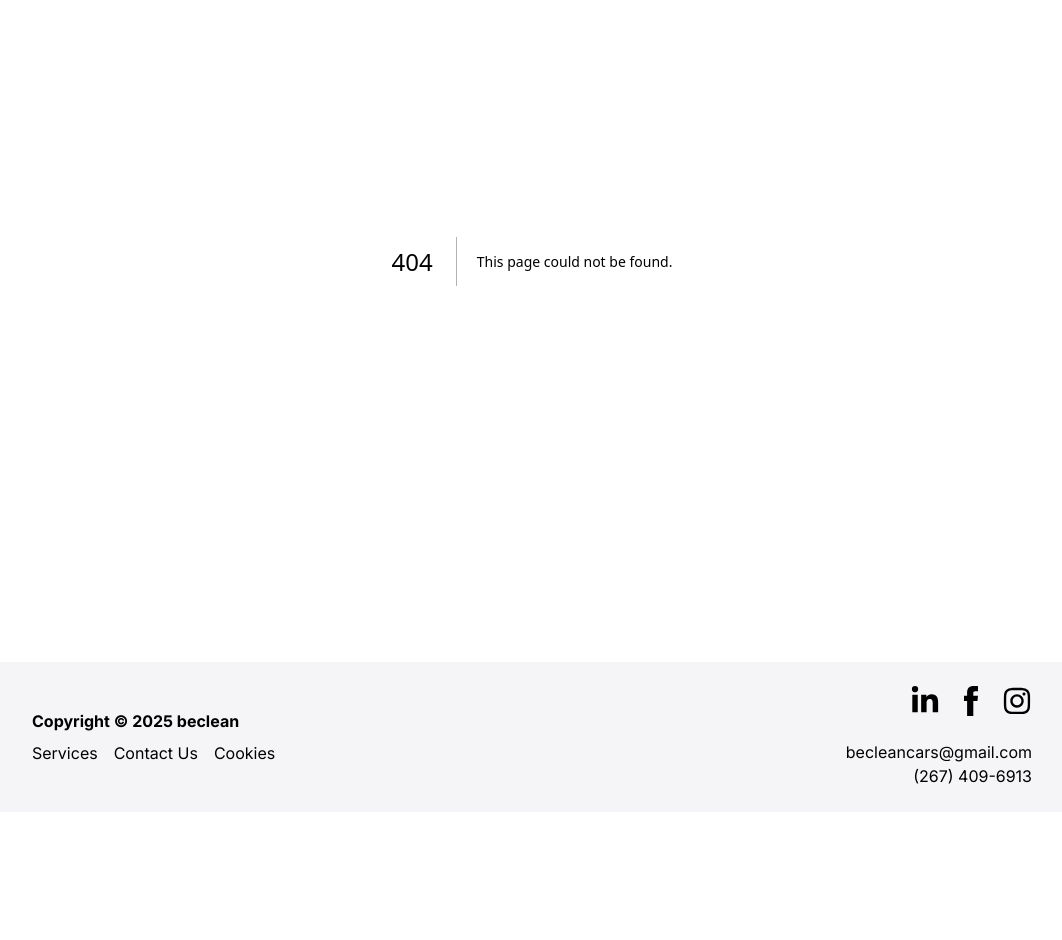
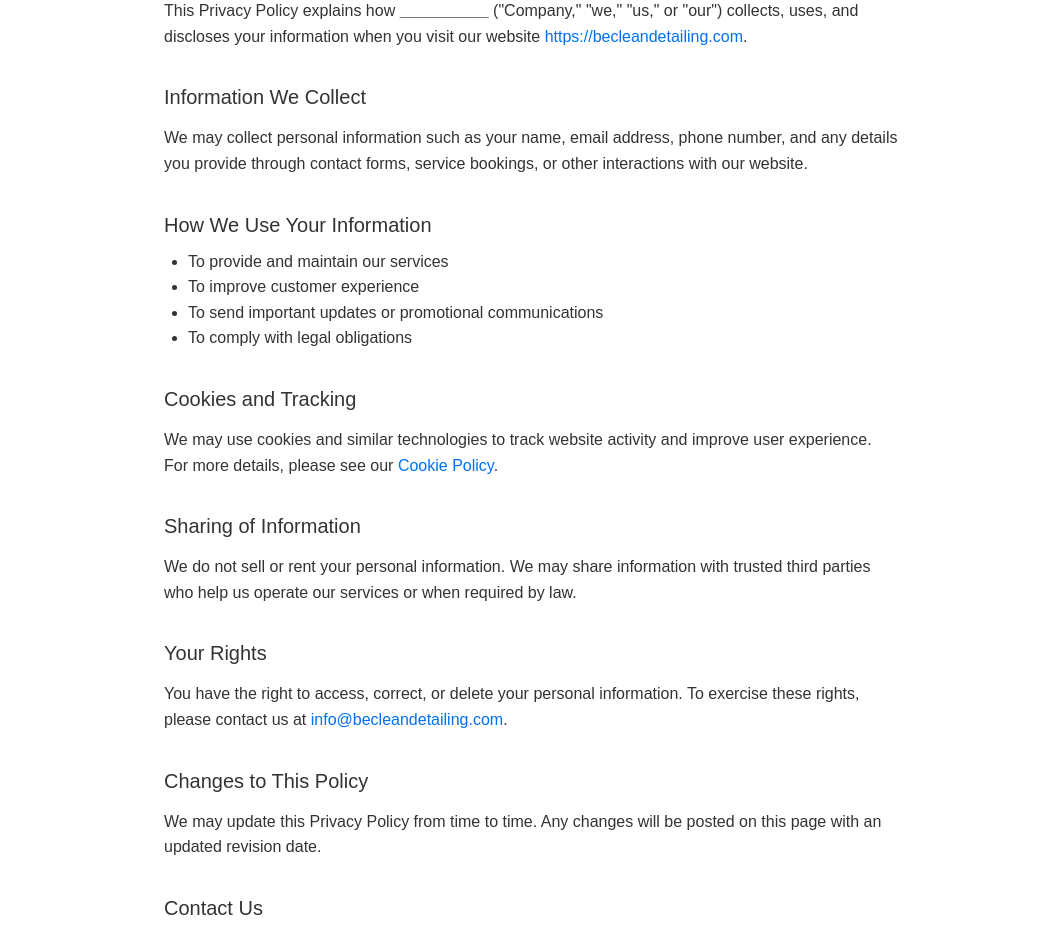
Before and after one commit to jisanjung/becleannext, a Next.js app: page /privacy-policy in a window 1280 px wide. Before the commit this address had no page. Shown: the part 240-1180 px from the top of the page, without its empty margins (108-1170 px from the left). Before the commit the page ends 1052 px from the top, so only its background shows below. Built offline with nearby package versions, Linux system fonts and the light colour scheme.

Commit message:
privacy policy page

```diff
--- /dev/null
+++ b/src/app/privacy-policy/Privacy.jsx
@@ -0,0 +1,103 @@
+'use client';
+
+import '../globals.css';
+
+const Privacy = ({ className }) => {
+  return (
+    <div className={`privacy-policy wrapper px-4 md:px-10 pb-24 ${className}`}>
+      <h1>PRIVACY POLICY</h1>
+      <p><strong>Last updated: September 01, 2025</strong></p>
+
+      <p>
+        This Privacy Policy explains how <strong>__________</strong> ("Company," "we," "us," or "our")
+        collects, uses, and discloses your information when you visit our website{" "}
+        <a href="https://becleandetailing.com" target="_blank" rel="noopener noreferrer">
+          https://becleandetailing.com
+        </a>.
+      </p>
+
+      <h2>Information We Collect</h2>
+      <p>
+        We may collect personal information such as your name, email address, phone number, and any
+        details you provide through contact forms, service bookings, or other interactions with our
+        website.
+      </p>
+
+      <h2>How We Use Your Information</h2>
+      <ul>
+        <li>To provide and maintain our services</li>
+        <li>To improve customer experience</li>
+        <li>To send important updates or promotional communications</li>
+        <li>To comply with legal obligations</li>
+      </ul>
+
+      <h2>Cookies and Tracking</h2>
+      <p>
+        We may use cookies and similar technologies to track website activity and improve user
+        experience. For more details, please see our{" "}
+        <a href="/cookie-policy">Cookie Policy</a>.
+      </p>
+
+      <h2>Sharing of Information</h2>
+      <p>
+        We do not sell or rent your personal information. We may share information with trusted third
+        parties who help us operate our services or when required by law.
+      </p>
+
+      <h2>Your Rights</h2>
+      <p>
+        You have the right to access, correct, or delete your personal information. To exercise these
+        rights, please contact us at{" "}
+        <a href="mailto:info@becleandetailing.com">info@becleandetailing.com</a>.
+      </p>
+
+      <h2>Changes to This Policy</h2>
+      <p>
+        We may update this Privacy Policy from time to time. Any changes will be posted on this page
+        with an updated revision date.
+      </p>
+
+      <h2>Contact Us</h2>
+      <p>
+        If you have any questions about this Privacy Policy, please contact us at{" "}
+        <a href="mailto:info@becleandetailing.com">info@becleandetailing.com</a>.
+      </p>
+
+      <style jsx>{`
+        .privacy-policy {
+          max-width: 800px;
+          margin: 0 auto;
+          padding: 2rem;
+          font-family: Arial, sans-serif;
+          line-height: 1.6;
+          color: #333;
+        }
+        h1 {
+          font-size: 2rem;
+          margin-bottom: 1rem;
+        }
+        h2 {
+          font-size: 1.25rem;
+          margin-top: 2rem;
+          margin-bottom: 0.5rem;
+        }
+        p {
+          margin: 0.75rem 0;
+        }
+        ul {
+          padding-left: 1.5rem;
+          list-style-type: disc;
+        }
+        a {
+          color: #0070f3;
+          text-decoration: none;
+        }
+        a:hover {
+          text-decoration: underline;
+        }
+      `}</style>
+    </div>
+  )
+}
+
+export default Privacy
--- /dev/null
+++ b/src/app/privacy-policy/page.js
@@ -0,0 +1,9 @@
+import Privacy from './Privacy'
+
+const PrivacyPolicy = () => {
+  return (
+    <Privacy/>
+  )
+}
+
+export default PrivacyPolicy
--- a/src/components/Footer.jsx
+++ b/src/components/Footer.jsx
@@ -28,10 +28,11 @@
         <div className='lg:flex lg:items-center lg:justify-between wrapper'>
             <div>
                 <p className='font-bold hidden lg:block lg:mb-2'>Copyright &copy; <span>{new Date().getFullYear()}</span> beclean </p>
-                <div className='flex justify-center lg:justify-start mb-6 lg:mb-0'>
-                    <LinkButton href="/8-year-ceramic-coating" className='pr-8 lg:pr-4'>Services</LinkButton>
-                    <LinkButton href="/#contactSection" className='pr-8 lg:pr-4'>Contact Us</LinkButton>
-                    <LinkButton href="/cookie-policy" className='pr-8 lg:pr-4'>Cookies</LinkButton>
+                <div className='flex justify-center flex-wrap lg:justify-start mb-6 lg:mb-0'>
+                    <LinkButton href="/8-year-ceramic-coating" className='pr-8 lg:pr-4 p-1'>Services</LinkButton>
+                    <LinkButton href="/#contactSection" className='pr-8 lg:pr-4 p-1'>Contact Us</LinkButton>
+                    <LinkButton href="/cookie-policy" className='pr-8 lg:pr-4 p-1'>Cookies</LinkButton>
+                    <LinkButton href="/privacy-policy" className='pr-8 lg:pr-4 p-1'>Privacy Policy</LinkButton>
                 </div>
             </div>
             <div>
```
